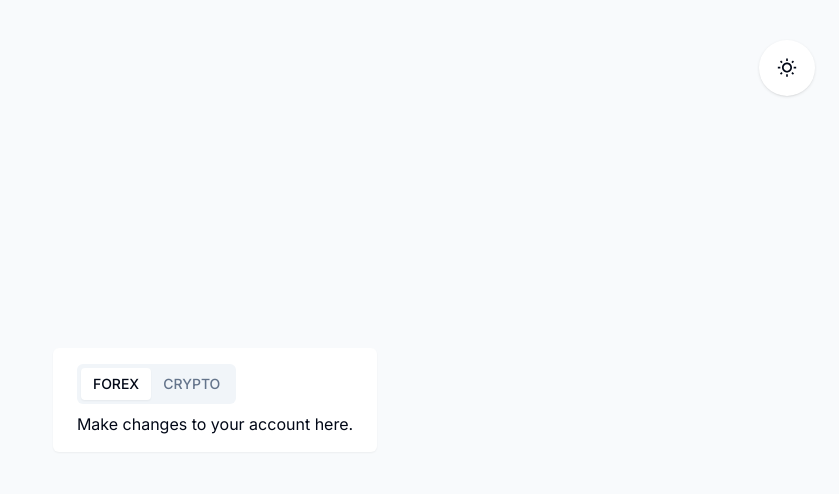
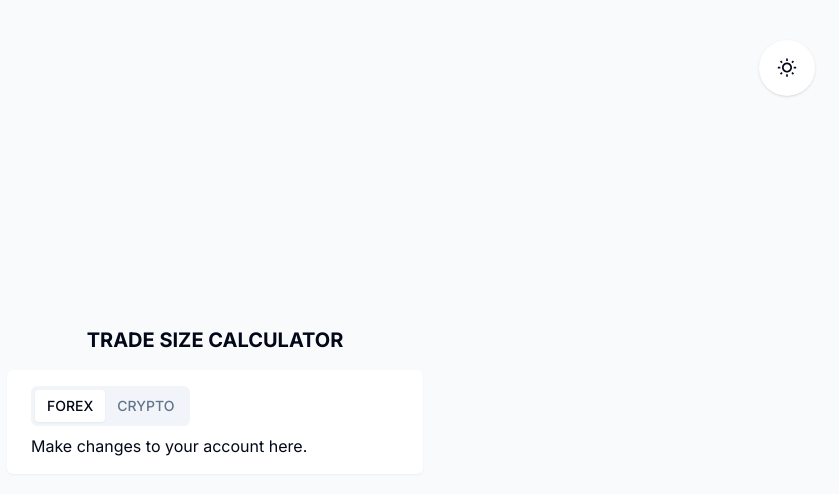
Before and after one commit to codewithroby/trade-size-calculator, a Next.js app: page / in a window 1280 px wide. Shown: the top 494 px of the page, without its empty margins (425-1264 px from the left). Built offline with nearby package versions, Linux system fonts and the light colour scheme.

Commit message:
style(layout): added mono font to project.

```diff
--- a/src/app/layout.tsx
+++ b/src/app/layout.tsx
@@ -23,7 +23,9 @@ export default function RootLayout({
 }>) {
   return (
     <html lang="en">
-      <body className={`${appFont.className} bg-slate-50 antialiased`}>
+      <body
+        className={`${appFont.className} bg-slate-50 font-mono antialiased`}
+      >
         <ThemeContextProvider>
           {children}
           <ThemeSwitchButton />
--- a/src/app/page.tsx
+++ b/src/app/page.tsx
@@ -2,8 +2,13 @@ import { Calculator } from "@/components/calculator";
 
 const HomePage = () => (
   <main>
-    <section className="relative flex min-h-screen items-center justify-center overflow-hidden">
-      <Calculator />
+    <section className="flex min-h-screen items-center justify-center">
+      <div className="container flex max-w-md flex-col space-y-4 px-4">
+        <h1 className="text-center text-xl font-bold uppercase">
+          Trade Size Calculator
+        </h1>
+        <Calculator />
+      </div>
     </section>
   </main>
 );
```
